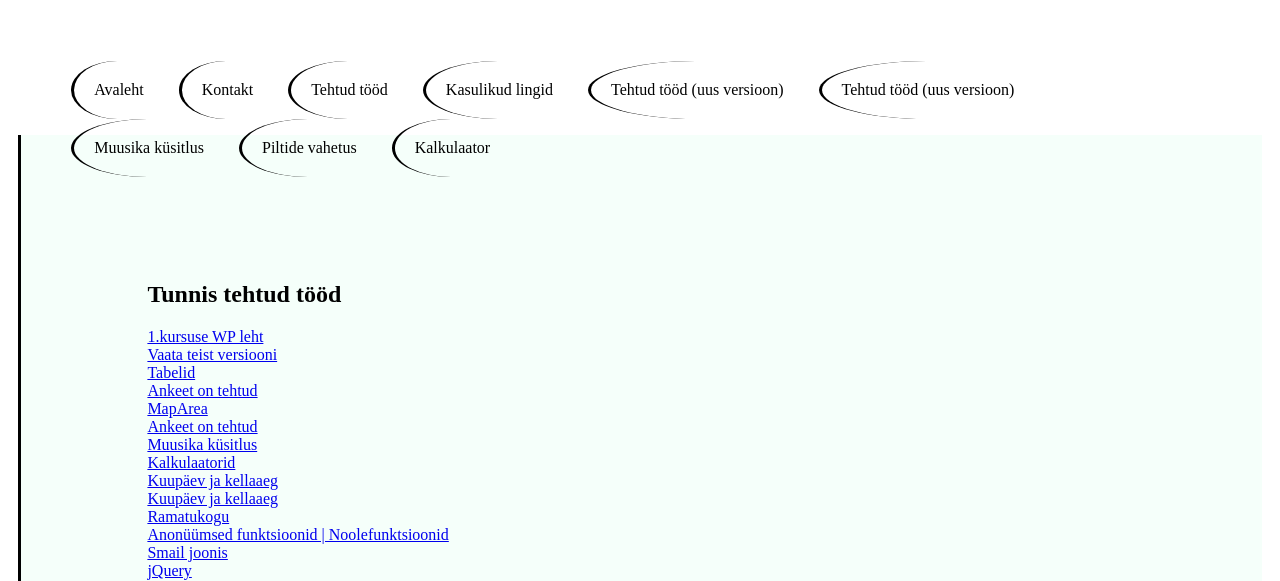
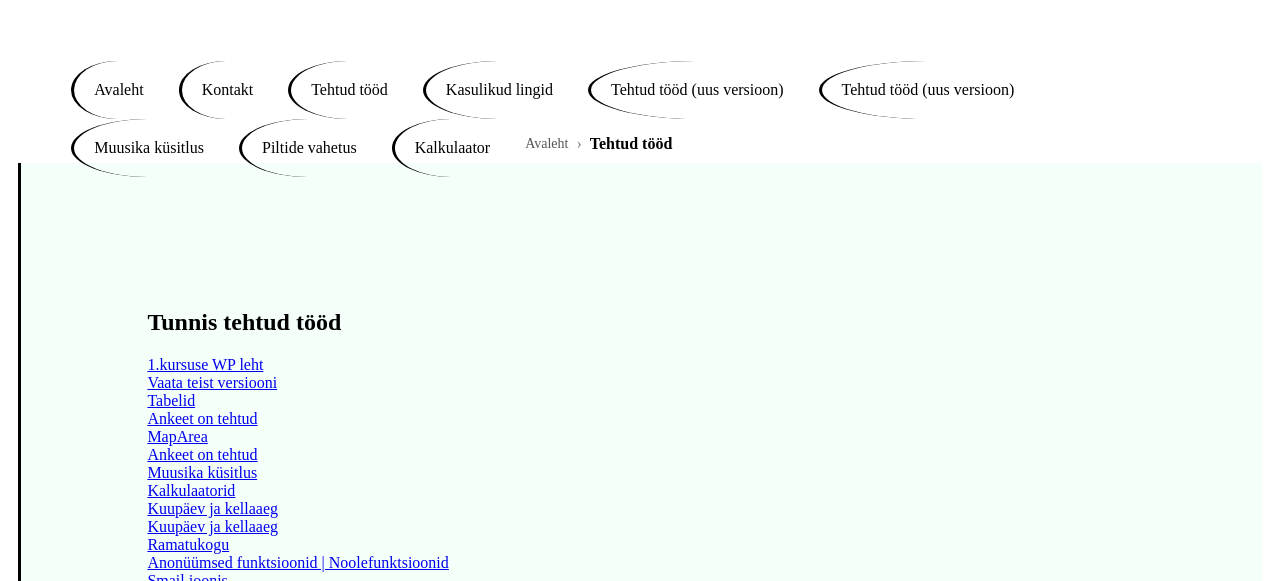
Before and after one commit to lilchikkk/veebirakendusedIKTpe25, a plain HTML site: page tehtud.html in a window 1280 px wide. Shown: the part 219-800 px from the top of the page. Drawn offline with nearby package versions, Linux system fonts and the light colour scheme.

Commit message:
parandamime

```diff
--- a/style.css
+++ b/style.css
@@ -1,3 +1,4 @@
+
 /*komentaar*/
 h1 {
     font-variant: small-caps;
@@ -138,11 +139,13 @@ nav ul li a:hover {
     font-weight: bold;
 }
 
+
 #juhend {
     margin-bottom: 20px;
 }
 
 
+/*navigeerimis menüü*/
 nav ul {
     list-style: none;
     padding: 0;
@@ -182,17 +185,70 @@ nav ul ul li {
     padding: 3px 0;
 }
 
+/*Vihjemull */
 #tooltip {
     position: absolute;
     border: 1px solid #000;
-    background: #ff0; /* Kollane taust */
+    background: #ff0;
     padding: 3px 6px;
     color: #000;
     display: none;
     font-size: 11px;
     z-index: 9999;
 }
-
 #Osa2 {
     position: relative;
 }
+/*Breadcrumb */
+.breadcrumb {
+    margin: 10px 20px;
+    padding: 0;
+    background: transparent;
+    border: none;
+}
+
+.breadcrumb ul {
+    display: flex;
+    align-items: center;
+    flex-wrap: nowrap;
+    gap: 8px;
+    list-style: none;
+    margin: 0;
+    padding: 0;
+}
+
+.breadcrumb li {
+    display: inline-flex;
+    align-items: center;
+    white-space: nowrap;
+    margin: 0;
+    padding: 0;
+}
+
+.breadcrumb li:not(:last-child)::after {
+    content: "›";
+    margin-left: 8px;
+    color: gray;
+}
+
+.breadcrumb a {
+    display: inline-block;
+    padding: 0;
+    margin: 0;
+    border: none;
+    border-radius: 0;
+    background: transparent;
+    color: #555;
+    text-decoration: none;
+    font-size: 14px;
+}
+
+.breadcrumb a:hover {
+    color: black;
+    text-decoration: underline;
+}
+
+.breadcrumb .active {
+    color: black;
+    font-weight: bold;
+}
--- a/tehtud.html
+++ b/tehtud.html
@@ -57,6 +57,14 @@
         </li>
     </ul>
 </nav>
+
+<!-- Breadcrumb-->
+<div class="breadcrumb">
+    <ul>
+        <li><a href="index.html">Avaleht</a></li>
+        <li>Tehtud tööd</li>
+    </ul>
+</div>
 
 <!--sisu-->
 <main>
@@ -120,6 +128,10 @@
 <script>
     $(document).ready(function () {
 
+        //Breadcrumb
+        $('.breadcrumb li:last-child').addClass('active');
+
+        //Dropdown menüü
         $('.dropdown').hover(
             function () {
                 $(this).children('.submenu').stop(true, true).slideDown(300);
@@ -129,32 +141,29 @@
             }
         );
 
-        // Tooltip ehk vihjemull
-        $('nav a[data-tooltip]').hover(
-            function () {
-                let tekst = $(this).attr('data-tooltip');
+        //vihjemull
+        $('nav a[data-tooltip]').mouseover(function (e) {
+            let tekst = $(this).attr('data-tooltip');
 
-                let vihjemull = $('<div class="vihjemull"></div>')
-                    .text(tekst)
-                    .appendTo('body');
+            $('body').append("<div id='tooltip'>" + tekst + "</div>");
 
-                let koht = $(this).offset();
+            $('#tooltip')
+                .css('top', (e.pageY + 15) + 'px')
+                .css('left', (e.pageX + 15) + 'px')
+                .fadeIn(300);
+        });
 
-                vihjemull.css({
-                    top: koht.top + $(this).outerHeight() + 10,
-                    left: koht.left
-                });
+        $('nav a[data-tooltip]').mousemove(function (e) {
+            $('#tooltip')
+                .css('top', (e.pageY + 15) + 'px')
+                .css('left', (e.pageX + 15) + 'px');
+        });
 
-                vihjemull.fadeIn(300);
-
-                $(this).data('vihjemull', vihjemull);
-            },
-            function () {
-                $(this).data('vihjemull').fadeOut(200, function () {
-                    $(this).remove();
-                });
-            }
-        );
+        $('nav a[data-tooltip]').mouseout(function () {
+            $('#tooltip').fadeOut(300, function () {
+                $(this).remove();
+            });
+        });
 
     });
 </script>
```
Also changed, not shown: index.html (+23 -20 lines).
